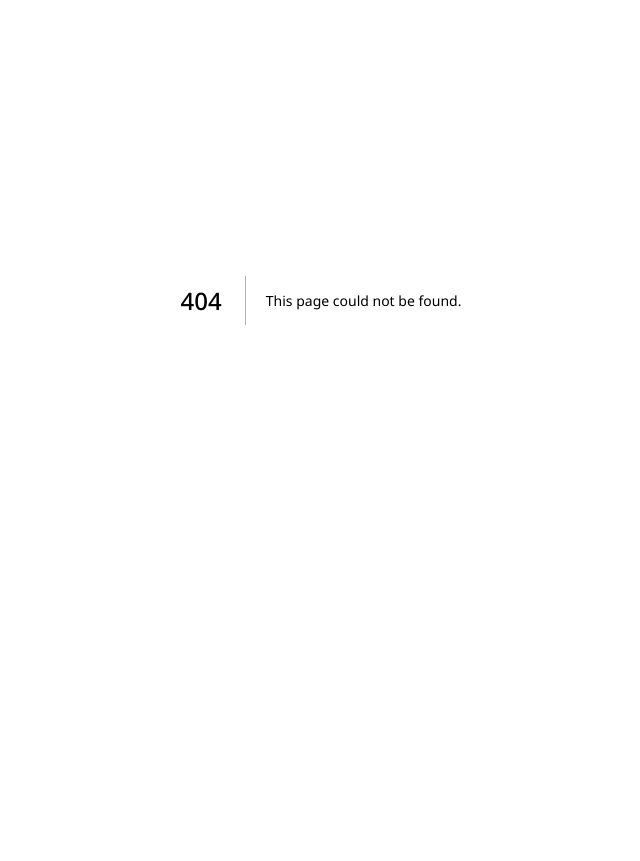
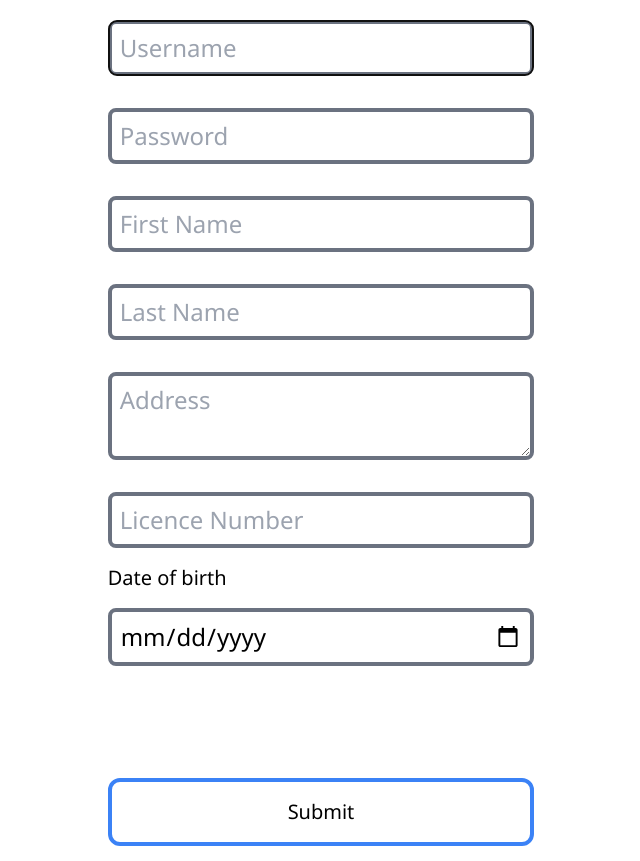
Before and after one commit to Group-2-Major-Project/evidence-management-dashboard, a Next.js app: page /user-register in a window 1280 px wide. Before the commit this address had no page. Shown: the part 410-1271 px from the top of the page, without its empty margins (319-959 px from the left). Before the commit the page ends 1111 px from the top, so only its background shows below. Built offline with nearby package versions, Linux system fonts and the light colour scheme.

Commit message:
Implemented User Registration Page

```diff
--- /dev/null
+++ b/pages/user-register.tsx
@@ -0,0 +1,56 @@
+import styles from "../styles/pages/user-register.module.css";
+
+const UserRegister = () => {
+  return (
+    <div className={styles.container}>
+      <div className={styles.title}>Register User</div>
+      <form action="/" method="post">
+        <input
+          name="username"
+          type="text"
+          className={styles.input}
+          autoFocus
+          placeholder="Username"
+        />
+        <input
+          name="password"
+          type="password"
+          className={styles.input}
+          placeholder="Password"
+        />
+        <input
+          name="first"
+          type="text"
+          className={styles.input}
+          placeholder="First Name"
+        />
+        <input
+          name="last"
+          type="text"
+          className={styles.input}
+          placeholder="Last Name"
+        />
+        <textarea
+          name="address"
+          className={styles.input}
+          placeholder="Address"
+        />
+        <input
+          name="licence"
+          type="text"
+          className={styles.input}
+          placeholder="Licence Number"
+        />
+        <label htmlFor="dob" className={"lg:text-xl"}>
+          Date of birth
+        </label>
+        <input name="dob" type="date" className={styles.input} />
+        <button className={styles.submit} type="submit">
+          Submit
+        </button>
+      </form>
+    </div>
+  );
+};
+
+export default UserRegister;
--- /dev/null
+++ b/styles/pages/user-register.module.css
@@ -0,0 +1,23 @@
+.container {
+  @apply flex h-[120vh] flex-col items-center justify-evenly;
+}
+
+.title {
+  @apply text-5xl font-bold lg:text-7xl;
+}
+
+.container > form {
+  @apply flex flex-col lg:w-1/3;
+}
+
+.input {
+  @apply my-4 rounded-lg border-4 border-gray-500 p-2 text-lg lg:text-2xl;
+}
+
+.forgot {
+  @apply ml-auto text-blue-500 hover:underline;
+}
+
+.submit {
+  @apply mt-16 rounded-xl border-4 border-blue-500 p-4 text-center text-xl transition duration-200 hover:bg-blue-500 hover:text-white lg:mt-24;
+}
```
